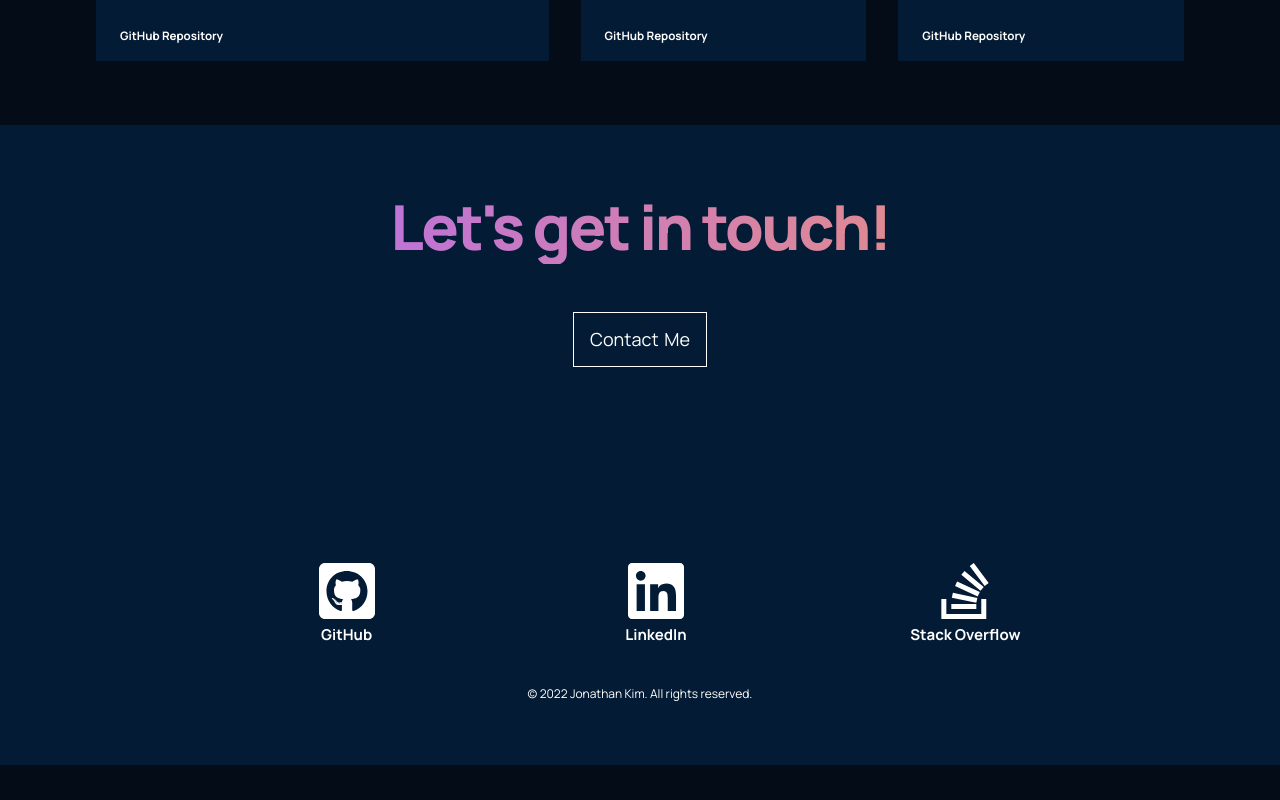
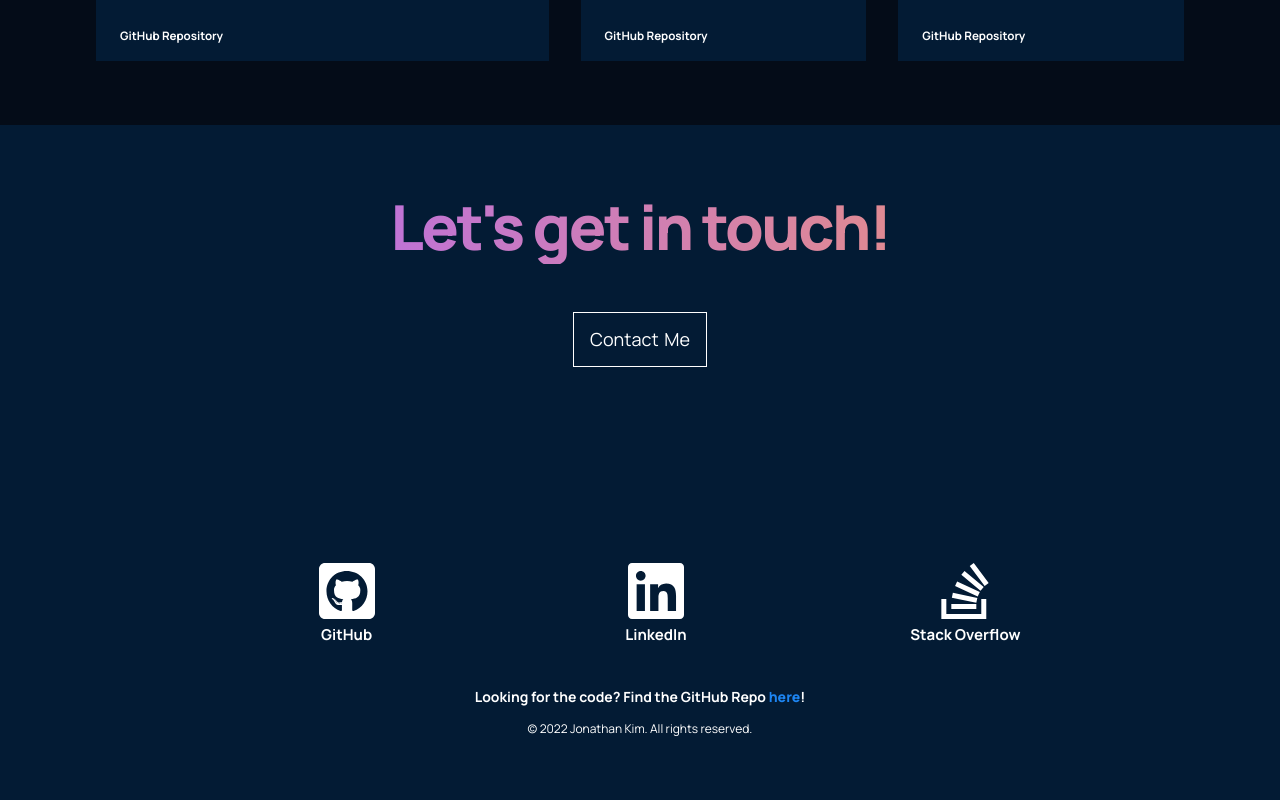
Before and after one commit to JonathanKim424/react-portfolio, a React (Create React App) app: page / in a window 1280 px wide. Shown: the part 3376-4176 px from the top of the page. Before the commit the page ends 4141 px from the top, so only its background shows below. Built offline with nearby package versions, Linux system fonts and the light colour scheme.

Commit message:
added github repo link for website

```diff
--- a/src/containers/footer/Footer.jsx
+++ b/src/containers/footer/Footer.jsx
@@ -53,6 +53,7 @@ const Footer = () => {
         </div>
       </div>
       <div className='portfolio__footer-copyright'>
+        <h4>Looking for the code? Find the GitHub Repo <a href='https://github.com/JonathanKim424/react-portfolio' target='__blank' rel='noopener noreferrer'>here</a>!</h4>
         <p>© 2022 Jonathan Kim. All rights reserved.</p>
       </div>
     </div>
--- a/src/containers/footer/footer.css
+++ b/src/containers/footer/footer.css
@@ -82,6 +82,18 @@
     width: 100%;
 }
 
+.portfolio__footer-copyright h4 {
+    font-family: var(--font-family);
+    font-size: 14px;
+    margin-bottom: 1rem;
+    color: #fff;
+}
+
+.portfolio__footer-copyright a {
+    font-weight: 800;
+    color: #1d85f2;
+}
+
 .portfolio__footer-copyright p {
     font-family: var(--font-family);
     font-size: 12px;
```
